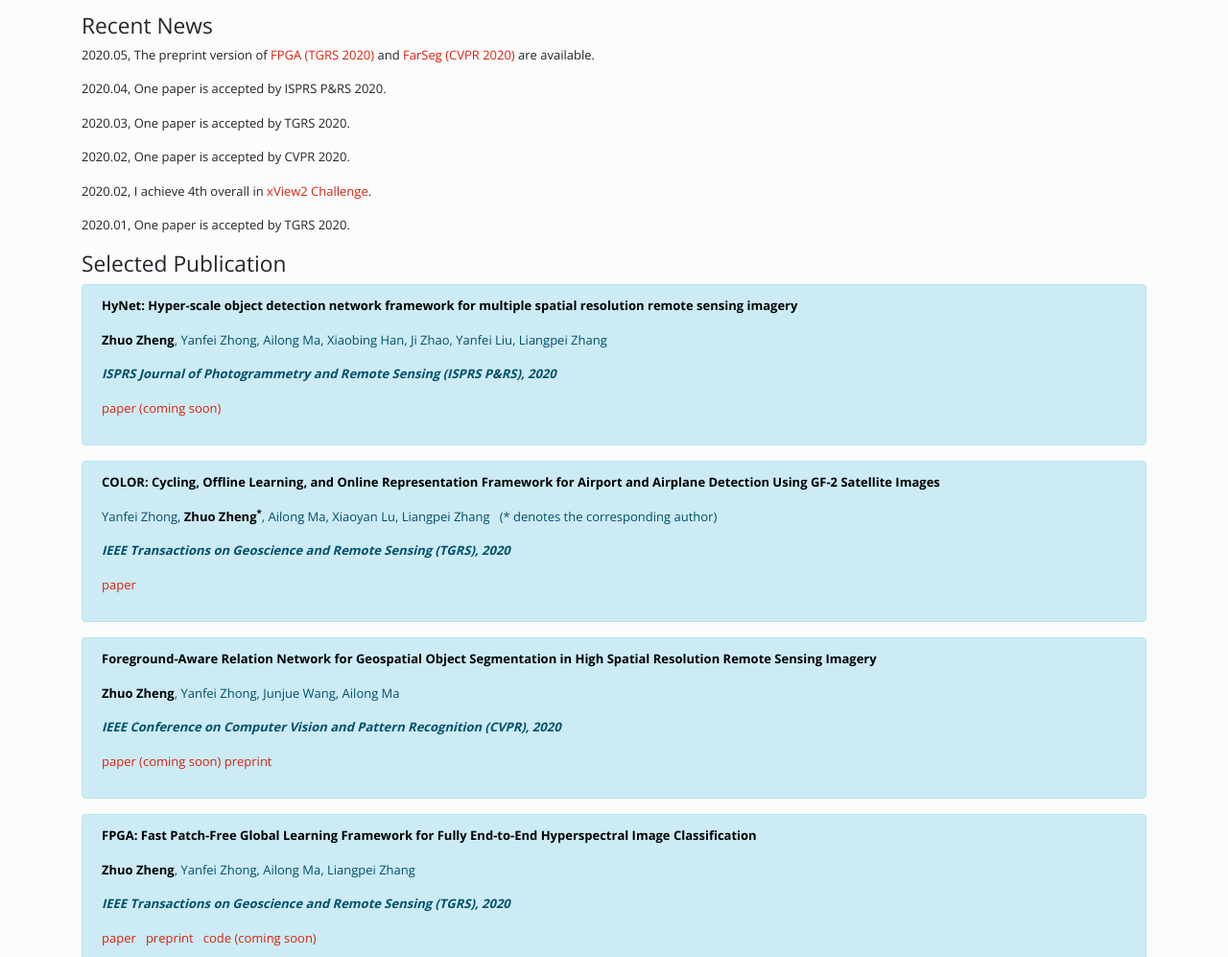
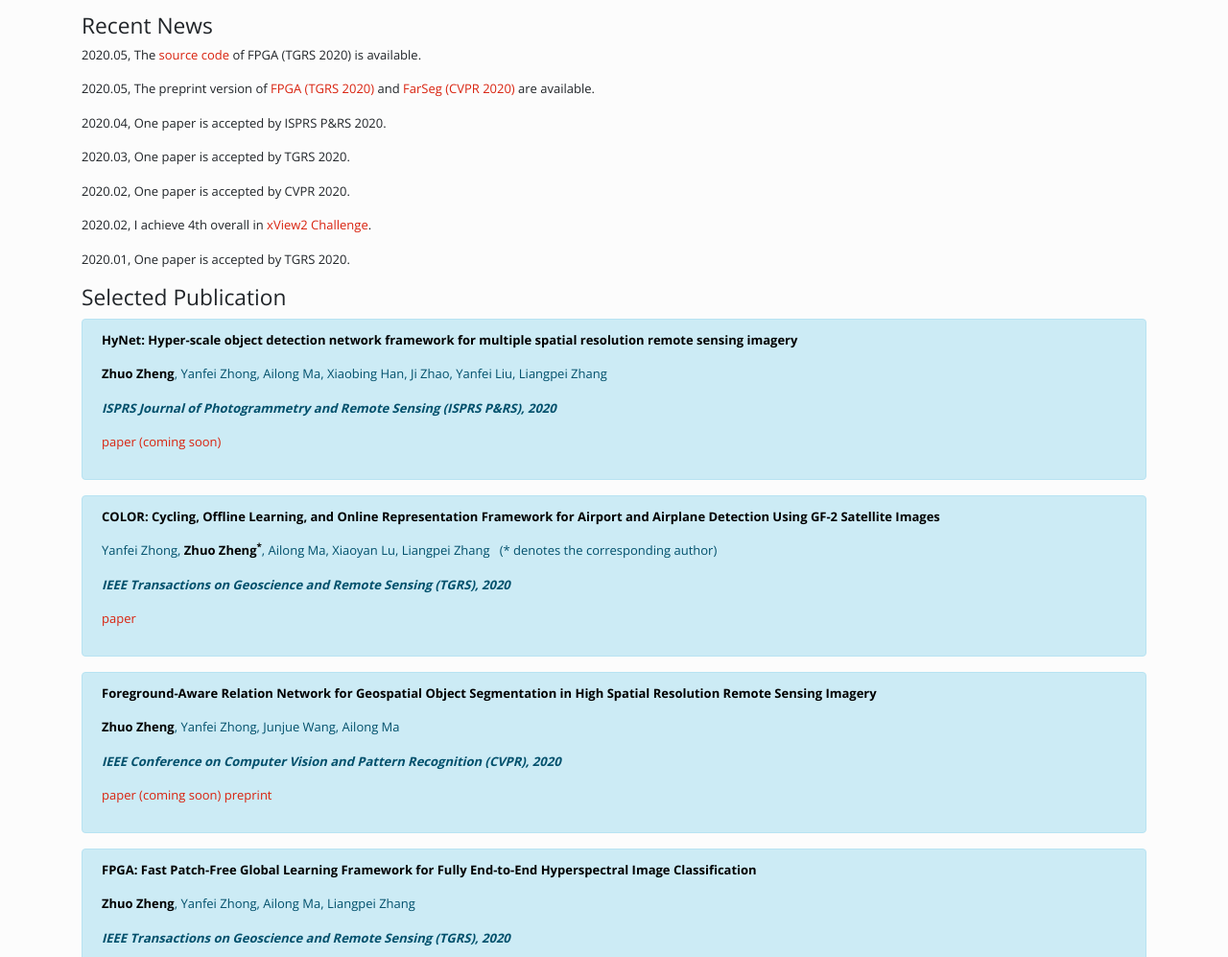
Before and after one commit to Z-Zheng/Z-Zheng.github.io, a plain HTML site: page index.html in a window 1280 px wide. Shown: the part 303-1300 px from the top of the page at 96% size. Drawn offline with nearby package versions, Linux system fonts and the light colour scheme.

Commit message:
release code of FPGA

```diff
--- a/index.html
+++ b/index.html
@@ -71,6 +71,7 @@
     <div class="row">
         <div class="col-md-12">
             <h3>Recent News</h3>
+            <p>2020.05, The <a href="https://github.com/Z-Zheng/FreeNet">source code</a> of FPGA (TGRS 2020) is available.
             <p>2020.05, The preprint version of <a href="https://www.researchgate.net/publication/339482864_FPGA_Fast_Patch-Free_Global_Learning_Framework_for_Fully_End-to-End_Hyperspectral_Image_Classification">FPGA (TGRS 2020)</a> and <a href="https://www.researchgate.net/publication/340061228_Foreground-Aware_Relation_Network_for_Geospatial_Object_Segmentation_in_High_Spatial_Resolution_Remote_Sensing_Imagery">FarSeg (CVPR 2020)</a> are available.</p>
             <p>2020.04, One paper is accepted by ISPRS P&RS 2020. </p>
             <p>2020.03, One paper is accepted by TGRS 2020. </p>
@@ -118,7 +119,7 @@
                 <p><b><i>IEEE Transactions on Geoscience and Remote Sensing (TGRS), 2020</i></b></p>
                 <p><a href="https://ieeexplore.ieee.org/document/9007624">paper</a> &nbsp
                     <a href="https://www.researchgate.net/publication/339482864_FPGA_Fast_Patch-Free_Global_Learning_Framework_for_Fully_End-to-End_Hyperspectral_Image_Classification">preprint</a> &nbsp
-                    <a href="#">code (coming soon)</a>
+                    <a href="https://github.com/Z-Zheng/FreeNet">code (available)</a>
 
                 </p>
             </div>
```
